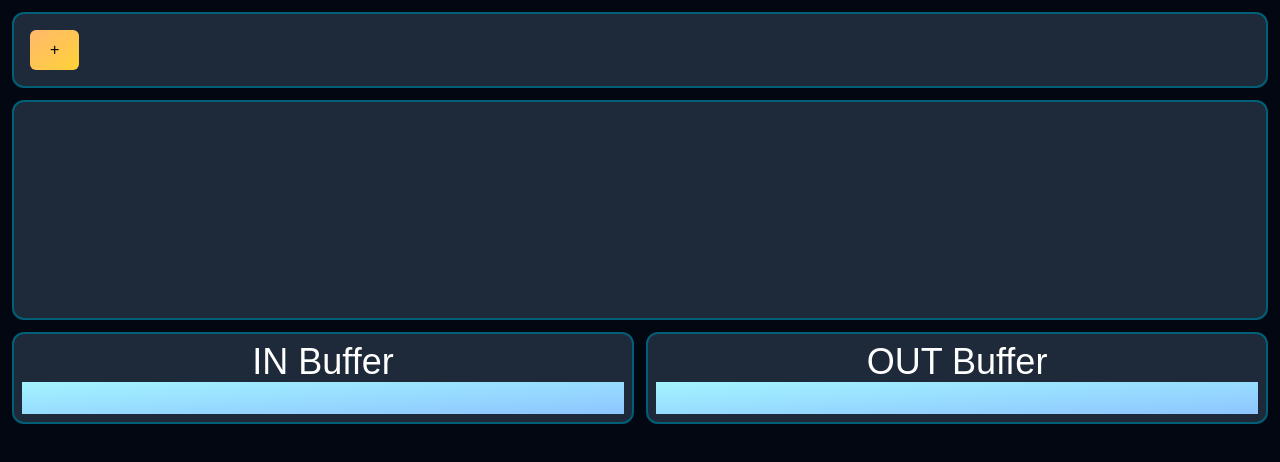
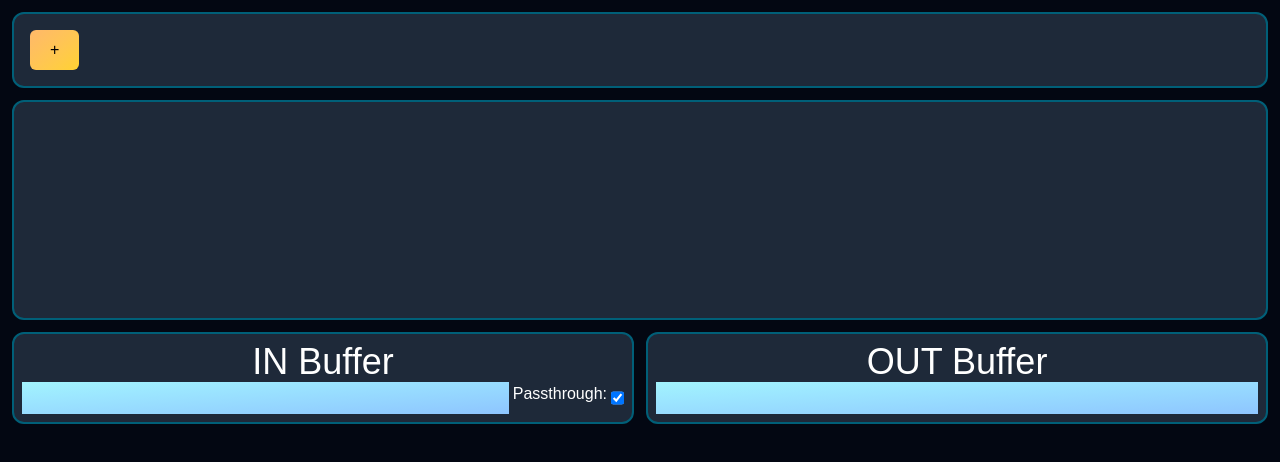
Before and after one commit to anarchie347/brainfuck-debugger, a Next.js app: page / in a window 1280 px wide. Shown: the top 462 px of the page. Built offline with nearby package versions, Linux system fonts and the light colour scheme.

Commit message:
added a passthrough choice

```diff
--- a/src/app/IOBuffers.tsx
+++ b/src/app/IOBuffers.tsx
@@ -1,28 +1,31 @@
 import { Ref, useCallback, useImperativeHandle, useRef, useState } from "react";
 import { Segment } from "./Segment";
 
-export function IOBuffers({ ref, copyInToOut }: IOBuffersProps) {
+export function IOBuffers({ ref }: IOBuffersProps) {
   const [inContents, setInContents] = useState("");
   const inContentsRef = useRef(""); // See bottom for explanation
   const [outContnets, setOutContents] = useState("");
+  const [copyInToOut, setCopyInToOut] = useState(true);
+  const copyInToOutRef = useRef(true);
 
-  // keep ref updated with any state change from either 'read' or use input
+  // keep ref updated with any state change from either 'read' or user input
   inContentsRef.current = inContents;
+  copyInToOutRef.current = copyInToOut;
   const write = useCallback(
     (chr: string) => {
       setOutContents((old) => old + chr);
     },
-    [setOutContents]
+    [setOutContents] // for reasons explained at the bottom of this comment, these values must NEVER be re-assigned and cause a re-evaluation of the callback
   );
   const read = useCallback(() => {
-    console.log(inContentsRef.current);
+    console.warn("CALCED READ");
     const firstChar = inContentsRef.current[0];
     setInContents(inContentsRef.current.substring(1));
-    if (copyInToOut) {
+    if (copyInToOutRef.current) {
       write(firstChar);
     }
     return firstChar;
-  }, [setInContents, copyInToOut, write, inContentsRef]);
+  }, [setInContents, copyInToOutRef, write, inContentsRef]); // for reasons explained at the bottom of this comment, these values must NEVER be re-assigned and cause a re-evaluation of the callback
 
   useImperativeHandle(ref, () => ({ write, read } satisfies IOBuffersHandle), [
     write,
@@ -36,11 +39,22 @@ export function IOBuffers({ ref, copyInToOut }: IOBuffersProps) {
           <div className="w-full text-center white text-white text-4xl">
             IN Buffer
           </div>
-          <input
-            className="w-full bg-gradient-to-br from-cyan-200 to-blue-300 align-top text-2xl"
-            onChange={(e) => setInContents(e.target.value)}
-            value={inContents}
-          />
+          <div className="flex gap-1">
+            <input
+              className="w-full bg-gradient-to-br from-cyan-200 to-blue-300 align-top text-2xl"
+              onChange={(e) => setInContents(e.target.value)}
+              value={inContents}
+            />
+            <div className="text-white align-middle text-center h-full">
+              Passthrough:
+            </div>
+            <input
+              className=""
+              type="checkbox"
+              checked={copyInToOut}
+              onChange={(e) => setCopyInToOut(e.target.checked)}
+            />
+          </div>
         </Segment>
       </div>
       <div className="flex-1">
@@ -61,7 +75,6 @@ export function IOBuffers({ ref, copyInToOut }: IOBuffersProps) {
 
 export interface IOBuffersProps {
   ref: Ref<unknown>;
-  copyInToOut: boolean;
 }
 
 export interface IOBuffersHandle {
@@ -85,3 +98,5 @@ because the 'read' function is exposed through 'useImperativeHandle', changes to
  'write' does not depend on any possibly-re-assigned values as it uses an anonymous update function to mutate the outCOntents buffer,
  so that is set once by useCallback and never changes.
  */
+
+// above explanation is not quite right - research useCallback
--- a/src/app/page.tsx
+++ b/src/app/page.tsx
@@ -10,7 +10,6 @@ export default function Page() {
   const [memtape, setMemtape] = useState(tmpMemtapeInit);
   const [memptr, setMemptr] = useState(0);
   const ioBufRef = useRef<undefined | IOBuffersHandle>(undefined);
-  console.warn("PAGERENDER");
   const updateCellVal = (nv: number, i: number) => {
     setMemtape((old) => old.toSpliced(i, 1, nv));
     console.log("nv: ", nv);
@@ -47,7 +46,7 @@ export default function Page() {
         />
       </Segment>
       <div className="h-3"></div>
-      <IOBuffers copyInToOut={true} ref={ioBufRef} />
+      <IOBuffers ref={ioBufRef} />
     </div>
   );
 }
```
